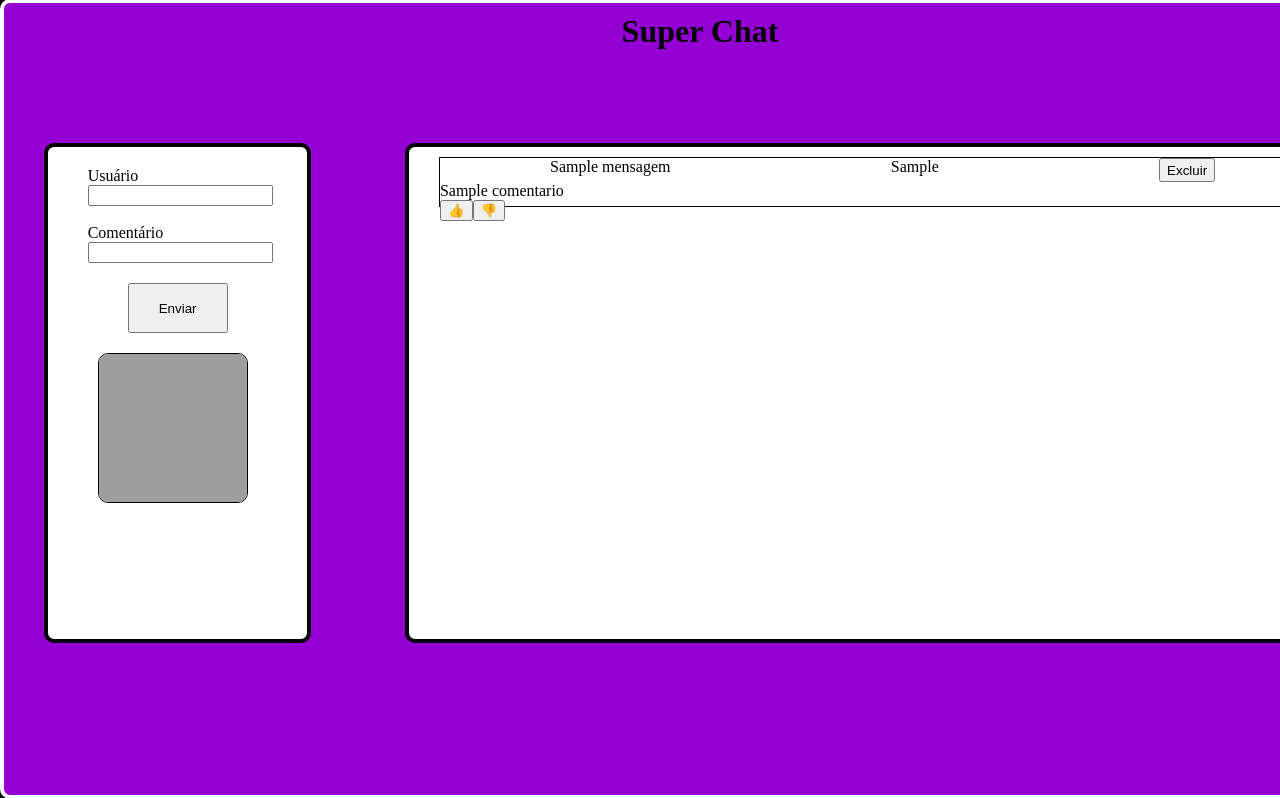
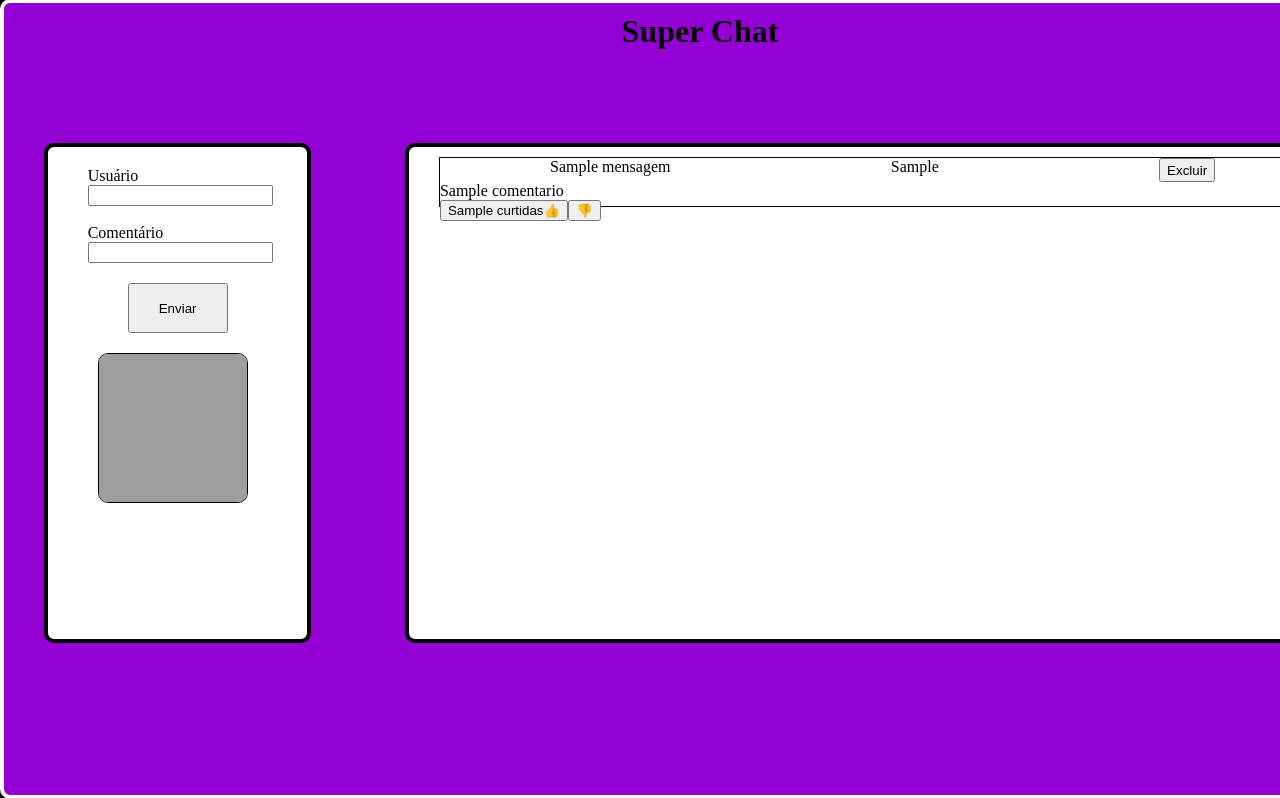
Before and after one commit to Cristiano-Andrade-Ribeiro-Da-Silva/site_feedback, a Flask app: template templates/index.html in a window 1280 px wide; the page is wider, and only the part inside the window is pictured. Shown: the part 41-839 px from the top of that part. Run offline with Flask 3, Linux system fonts and the light colour scheme; the template is opened without the code that fills it: most values are stand-ins (such as "Sample title", 1, 10 or a date in 2020); grey boxes are pictures that could not be loaded.

Commit message:
ADD: Quase terminado de adicionar forma de "dar um like" em um comentario.

```diff
--- a/app.py
+++ b/app.py
@@ -11,7 +11,7 @@ app = Flask(__name__)
 
 lista = []
 
-lista_gif = ['macaco.gif','chat.gif','aleatorio-01.gif','aleatorio-02.gif','aventura-01.gif','aventura-02.gif','berserk-01.gif','berserk-02.gif','dragon-01.gif','dragon-02.gif']
+lista_gif = ['chat.gif','macaco.gif','aleatorio-01.gif','aleatorio-02.gif','aventura-01.gif','aventura-02.gif','berserk-01.gif','berserk-02.gif','dragon-01.gif','dragon-02.gif']
 
 
 #Todas as rotas estarão aqui
@@ -49,4 +49,12 @@ def del_mensagem(codigo):
 
     return redirect("/")
 
+# "put" se refere para alterar algo no banco de dados
+@app.route("/put/adicionar/curtidas/mensagem/<codigo>")
+def adicionar_curtida(codigo):
+
+
+
+    return redirect("/")
+
 app.run(debug = True)
--- a/model/controler_mensagem.py
+++ b/model/controler_mensagem.py
@@ -57,7 +57,8 @@ class Mensagem:
         sql = """SELECT cod_comentario,
                         nome,
                         comentario,
-                        data_hora
+                        data_hora,
+                        curtidas
                         FROM tb_comentarios"""
 
         #Executa o comendo mysql
--- a/static/style/global.css
+++ b/static/style/global.css
@@ -151,11 +151,6 @@ a{
     height: 50%;
 }
 
-.gif
-{
-
-}
-
 .aviso
 {
     font-size: 20px;
--- a/templates/index.html
+++ b/templates/index.html
@@ -64,7 +64,7 @@
 
                         <p>{{mensagem.comentario}}</p>
 
-                        <button type="button">👍</button><button type="button">👎</button>
+                        <button type="button">{{mensagem.curtidas}}👍</button><button type="button">👎</button>
 
                     </form>
 
@@ -73,7 +73,6 @@
                 {% endfor %}
 
             </div>
-
         </section>
 
         <span class="aviso"><marquee>⚠️Aviso⚠️, se um comentario for ter mais de 100 caracteres, este comentário não será enviado</marquee></span>
```
Also changed, not shown: static/img/macaco_anda.gif (deleted).
